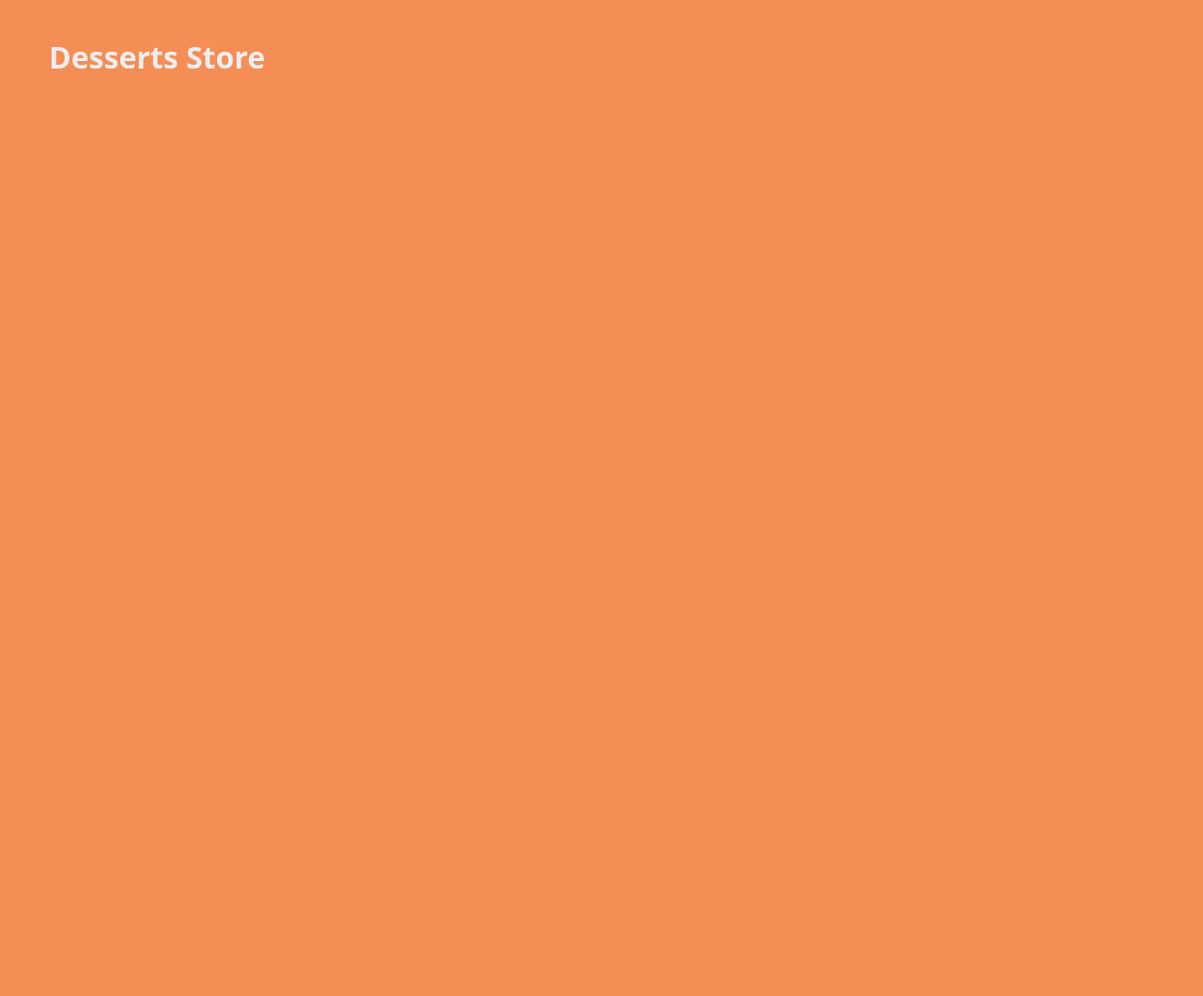
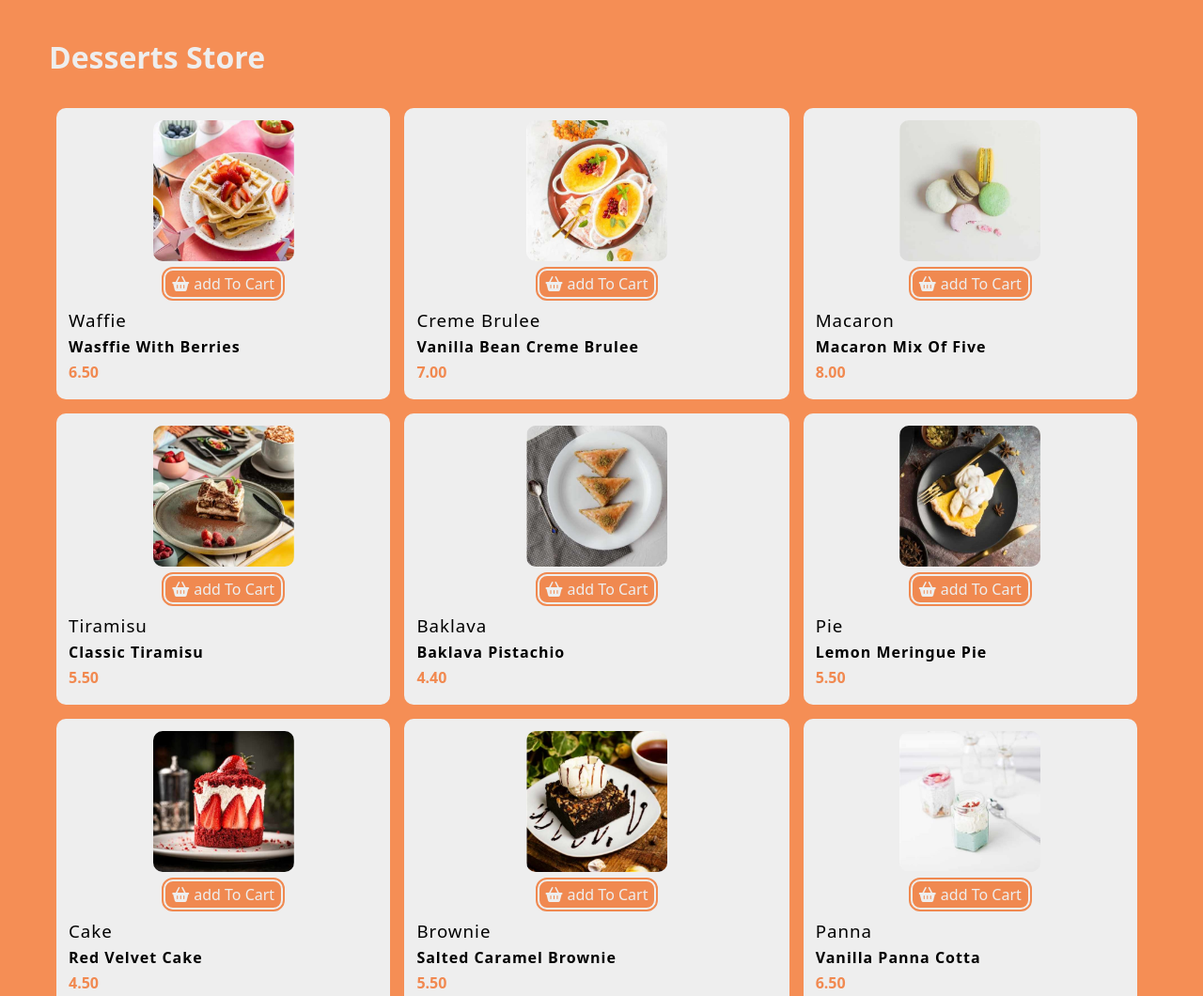
Before and after one commit to Ibrahim-Karagaji/Desserts, a plain HTML site: page index.html in a window 1280 px wide. Shown: the top 1060 px of the page at 94% size. Before the commit the page ends 800 px from the top, so only its background shows below. Drawn offline with Linux system fonts and the light colour scheme.

Commit message:
created function creates the cards automatically

```diff
--- a/css-Folder/card.css
+++ b/css-Folder/card.css
@@ -1,6 +1,5 @@
 .card {
   background-color: #eee;
-  width: fit-content;
   padding: 13px;
   border-radius: 10px;
   text-align: center;
@@ -38,12 +37,6 @@
   display: grid;
   gap: 5px;
   margin: 10px 0px 5px;
-}
-
-#description {
-  display: grid;
-  gap: 5px;
-  margin: 10px 0px 5px;
   text-align: left;
 }
 
--- a/js-folder/add-item.js
+++ b/js-folder/add-item.js
@@ -25,3 +25,21 @@ function descriptioning(e, container) {
   descriptionP.appendChild(descriptionPText);
   e.appendChild(descriptionP);
 }
+
+function addItem(pareant, products) {
+  for (let i = 0; i < products.length; i++) {
+    let container = products[i];
+    let card = document.createElement("div");
+    card.className = "card";
+    let img = document.createElement("img");
+    img.src = container.img;
+    card.appendChild(img);
+    let add = document.createElement("div");
+    addTocart(add);
+    card.appendChild(add);
+    let description = document.createElement("div");
+    descriptioning(description, container);
+    card.appendChild(description);
+    pareant.appendChild(card);
+  }
+}
--- a/js-folder/main.js
+++ b/js-folder/main.js
@@ -1,3 +1,3 @@
-let description = document.getElementById("description");
+let Cards_pareant = document.querySelector(".cards");
 
-console.log(description);
+addItem(Cards_pareant, products);
```
